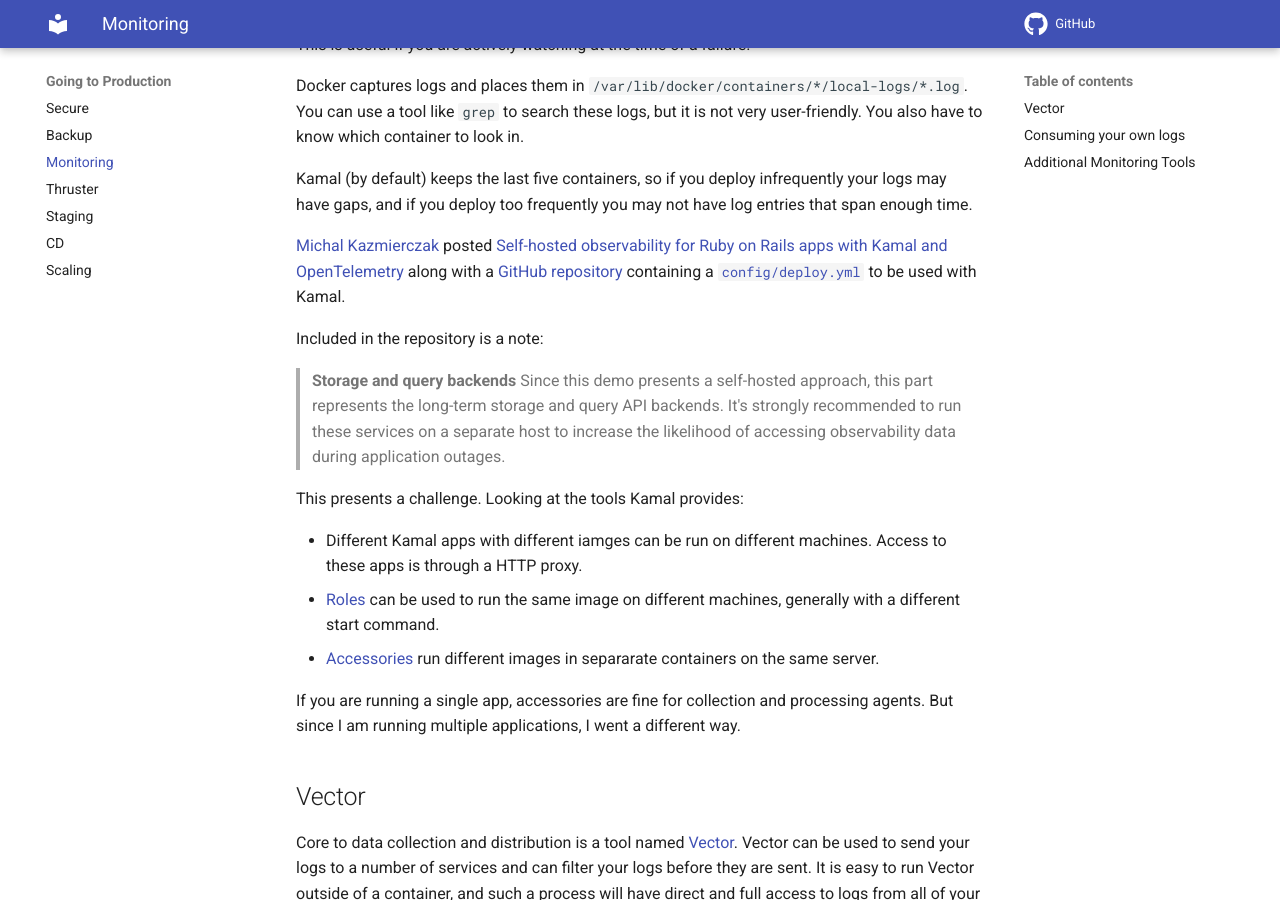
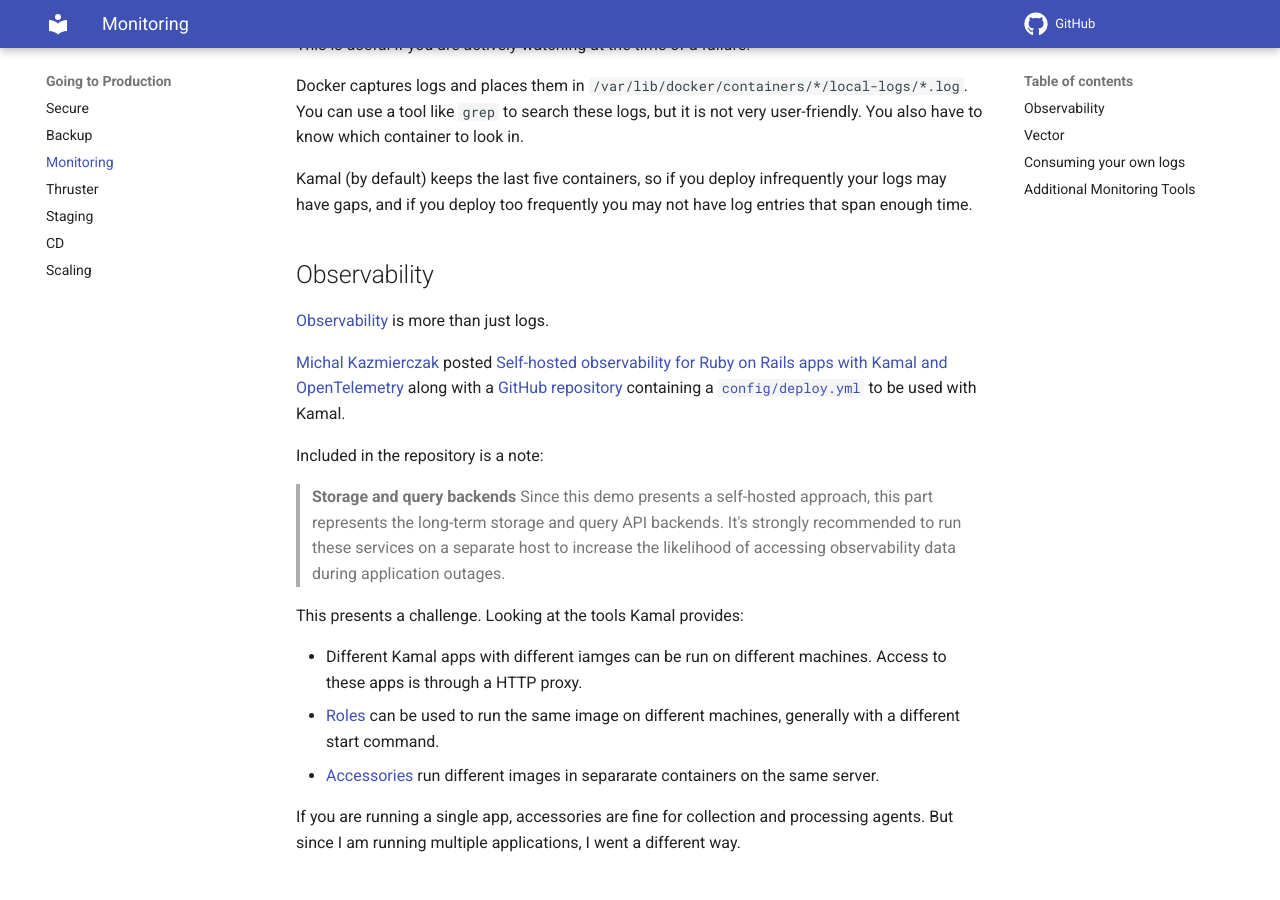
Before and after one commit to rubys/kamal-in-production, an MkDocs documentation site: the page built from docs/Monitoring.md, in a window 1280 px wide and 900 px high, scrolled down 459 px. Built offline with MkDocs 1.6.1 and Material for MkDocs 9.7.7, drawn with Linux system fonts in a browser that asks for light colours; comment, search, counter and statistics services are not loaded.

Commit message:
observability

```diff
--- a/docs/Monitoring.md
+++ b/docs/Monitoring.md
@@ -12,6 +12,10 @@
 Docker captures logs and places them in `/var/lib/docker/containers/*/local-logs/*.log`. You can use a tool like `grep` to search these logs, but it is not very user-friendly. You also have to know which container to look in.
 
 Kamal (by default) keeps the last five containers, so if you deploy infrequently your logs may have gaps, and if you deploy too frequently you may not have log entries that span enough time.
+
+## Observability
+
+[Observability](https://opentelemetry.io/docs/concepts/observability-primer/) is more than just logs.
 
 [Michal Kazmierczak](https://mkaz.me/) posted [Self-hosted observability for Ruby on Rails apps with Kamal and OpenTelemetry](https://mkaz.me/blog/2024/self-hosted-overvability-for-ruby-on-rails-apps-with-kamal-and-opentelemetry/) along with a [GitHub repository](https://github.com/michal-kazmierczak/opentelemetry-rails-example) containing a [`config/deploy.yml`](https://github.com/michal-kazmierczak/opentelemetry-rails-example/blob/main/rails_app/config/deploy.yml) to be used with Kamal.
 
```
